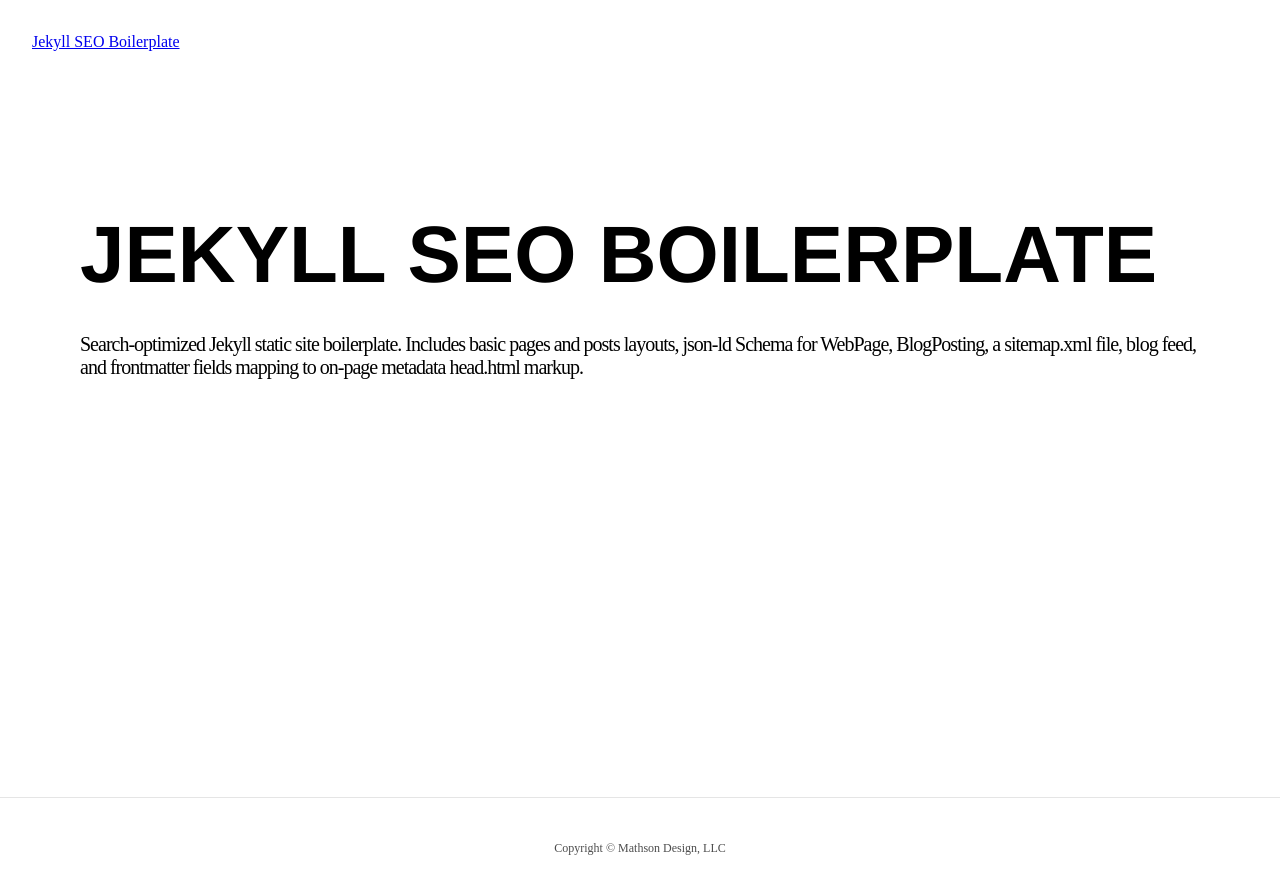
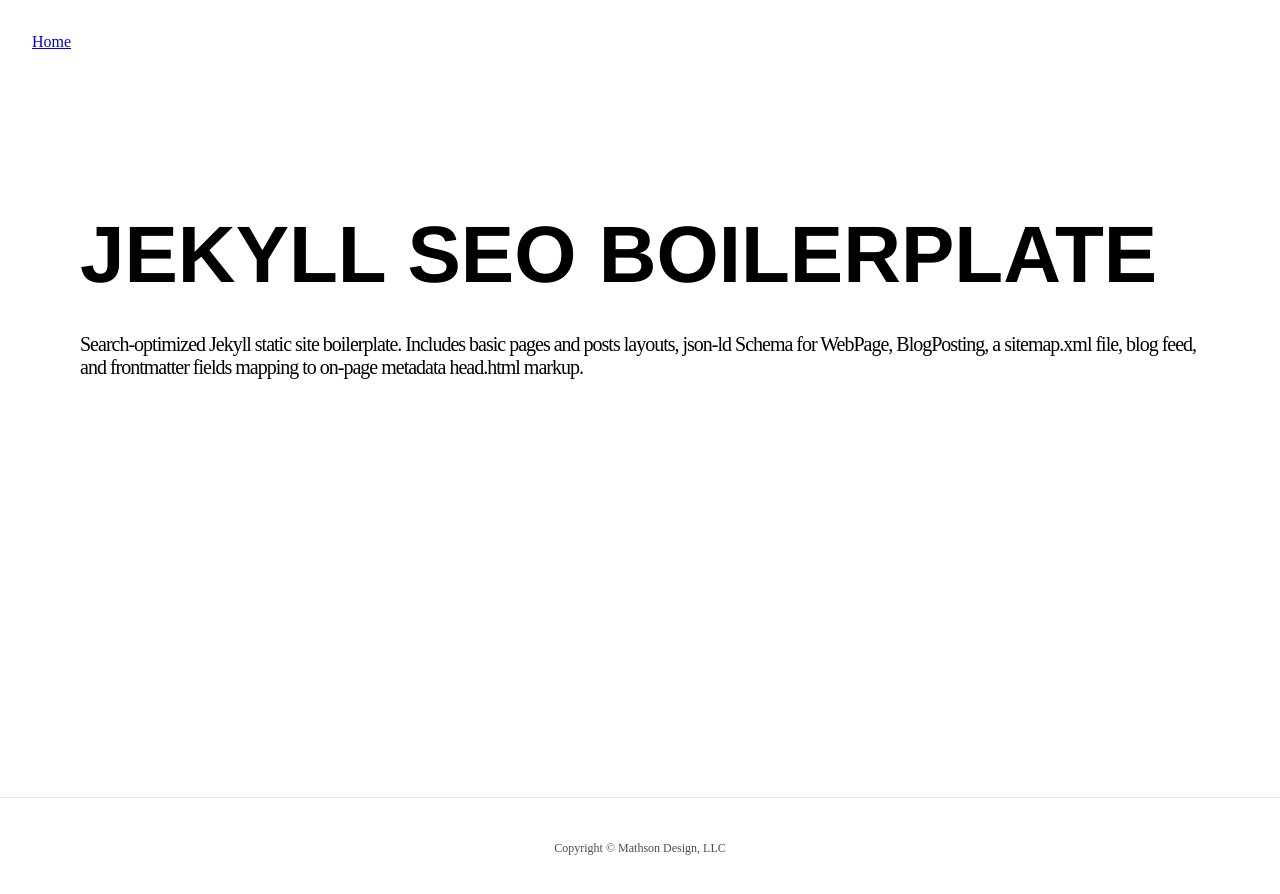
Before and after one commit to scottmathson/virtuacon-jekyll-boilerplate, a Jekyll site: the page built from index.html, in a window 1280 px wide. Shown: the top 894 px of the page. Built offline with Jekyll 4.4.1, drawn with Linux system fonts in a browser that asks for light colours; the list of posts is cut into pages by our own code.

Commit message:
updating nav, hard-coding index, adding navigation.exclude frontmatter

```diff
--- a/404.html
+++ b/404.html
@@ -4,6 +4,8 @@ title: "404 Page"
 description: "Oops - 404 Error - Page not Found"
 permalink: /404.html
 sitemap:
+  exclude: 'yes'
+navigation:
   exclude: 'yes'
 ---
 
--- a/_includes/nav.html
+++ b/_includes/nav.html
@@ -1,7 +1,8 @@
 <nav class="dt w-100 border-box pa4-ns pa3 mb2" role="navigation">
-  {%for page in site.pages%}
-    {%unless page.sitemap.exclude == "yes"%}
-      <a class="v-mid dim mr3" href="{{ site.baseurl }}/" title="{{page.title}}">{{page.title}}</a>
+  <a class="v-mid dim mr3" href="{{ site.baseurl }}/" title="Jekyll SEO Boilerplate home">Home</a>
+  {%for page in site.pages | reverse%}
+    {%unless page.navigation.exclude == "yes""%}
+      <a class="v-mid dim mr3" href="{{site.url}}{{page.url}}" title="{{page.title}}">{{page.title}}</a>
     {%endunless%}
   {%endfor%}
 </nav>
--- a/index.html
+++ b/index.html
@@ -6,6 +6,10 @@ description: "Search-optimized Jekyll static site boilerplate. Includes basic pa
 sitemap:
   lastmod: 2020-05-14 24:00:00 +0000
   priority: 1.0
+
+# is hard-coded into nav:
+navigation:
+  exclude: 'yes'
 ---
 
 <div class="cover">
```
